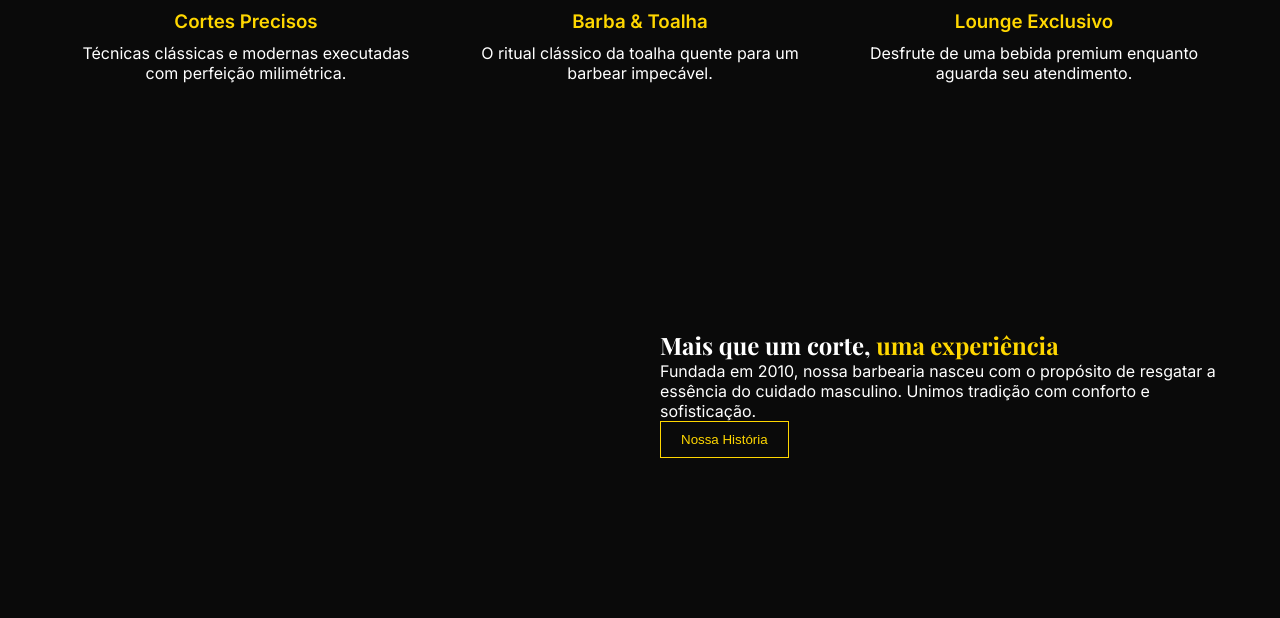
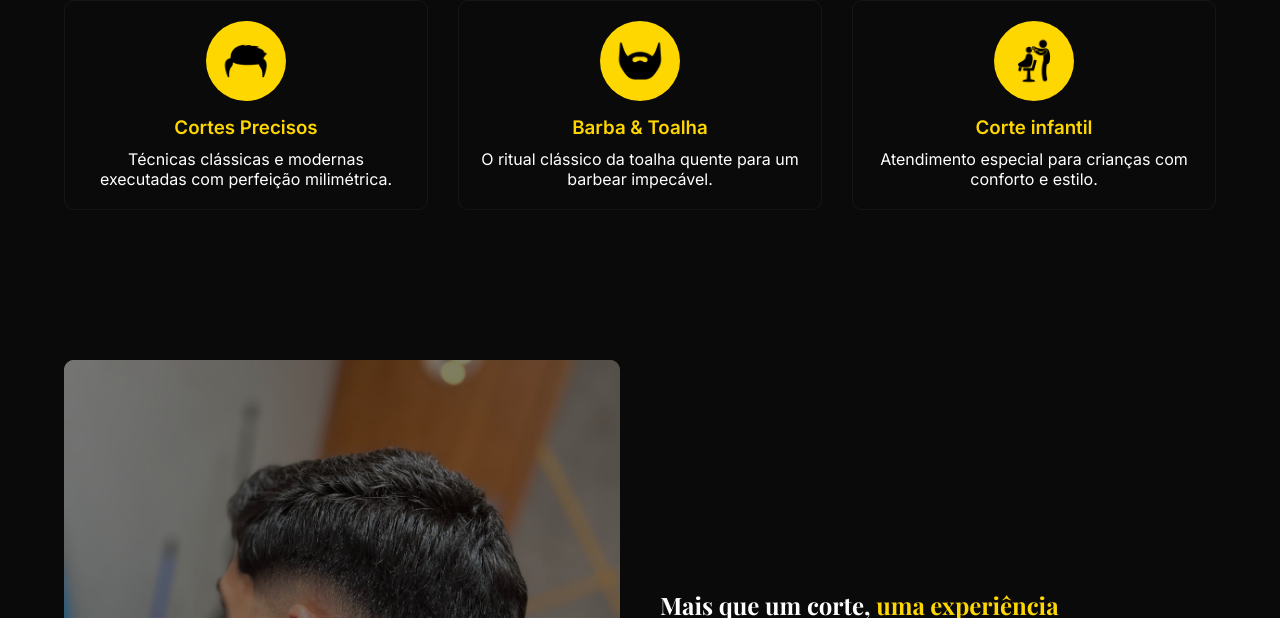
Before and after one commit to KauanRcDev/Barbearia, a plain HTML site: page index.html in a window 1280 px wide. Shown: the part 870-1488 px from the top of the page. Drawn offline with nearby package versions, Linux system fonts and the light colour scheme.

Commit message:
mod_02.04.26

```diff
--- a/index.html
+++ b/index.html
@@ -43,19 +43,28 @@
 
 <!-- SERVIÇOS -->
 <section class="services container">
-  <div class="card">
+   <div class="card">
+  <div class="icon">
+  <img src="./Imagens_Divino´s/man-hair.png" class="icon-img">
+ </div>
     <h3>Cortes Precisos</h3>
     <p>Técnicas clássicas e modernas executadas com perfeição milimétrica.</p>
   </div>
 
   <div class="card">
+     <div class="icon">
+     <img src="./Imagens_Divino´s/beard.png" class="icon-img">
+     </div>
     <h3>Barba & Toalha</h3>
     <p>O ritual clássico da toalha quente para um barbear impecável.</p>
   </div>
 
   <div class="card">
-    <h3>Lounge Exclusivo</h3>
-    <p>Desfrute de uma bebida premium enquanto aguarda seu atendimento.</p>
+     <div class="icon">
+     <img src="./Imagens_Divino´s/cutting.png" class="icon-img">
+    </div>
+     <h3>Corte infantil</h3>
+    <p>Atendimento especial para crianças com conforto e estilo.</p>
   </div>
 </section>
 
@@ -66,11 +75,10 @@
   <div class="about-text">
     <h2>Mais que um corte, <span>uma experiência</span></h2>
     <p>
-      Fundada em 2010, nossa barbearia nasceu com o propósito de resgatar a essência
+      Fundada em 2025, nossa barbearia nasceu com o propósito de resgatar a essência
       do cuidado masculino. Unimos tradição com conforto e sofisticação.
     </p>
 
-    <button class="btn-outline">Nossa História</button>
   </div>
 </section>
 
@@ -85,8 +93,8 @@
 
     <div>
       <h4>Agendamento</h4>
-      <p>(11) 99999-9999</p>
-      <p>Av. Paulista, 1000</p>
+      <p>(17) 99751-0566</p>
+      <p>R. Dezesseis, 546a - Centro, Santa fé do Sul-SP</p>
     </div>
 
     <div>
--- a/style.css
+++ b/style.css
@@ -38,15 +38,18 @@ body {
   font-family: 'Playfair Display', serif;
   font-weight: 900;
   color: gold;
+  font-size: 20px;
 }
 
 .menu a {
   margin: 0 15px;
   text-decoration: none;
   color: #ccc;
-  font-size: 14px;
+  font-size: 13px;
   text-transform: uppercase;
+
 }
+
 
 .menu a:hover {
   color: gold;
@@ -74,7 +77,7 @@ body {
   height: 100vh;
   background-size: cover;
   background-position: center;
-  background-image: url("./Imagens_Divino´s/Logo_Divino´s.jpeg");
+  background-image: url("./Imagens_Divino´s/Barbearia\ luxuosa\ e\ sofisticada.png");
   background-repeat:  no-repeat;
   display: flex;
   align-items: center;
@@ -119,17 +122,23 @@ body {
 .services {
   display: flex;
   gap: 30px;
-  padding: 80px 0;
+  padding: 70px 0;
 }
 
 .card {
   flex: 1;
   text-align: center;
+
+  display: flex;
+  flex-direction: column;
+  align-items: center;
+  justify-content: center;
 }
 
 .card h3 {
   color: gold;
   margin-bottom: 10px;
+
 }
 
 /* ABOUT */
@@ -139,12 +148,28 @@ body {
   padding: 80px 0;
   align-items: center;
 }
+/*inicio img*/
+.about-img {
+  position: relative;
+  flex: 1;
+  height: 550px;
+  background-image: url("./Imagens_Divino´s/mid_fade_V.jpeg");
+background-size: cover;
+background-position: center;
+border-radius: 10px;
+overflow: hidden;
+}
 
-.about-img {
-  flex: 1;
-  height: 300px;
-  background: url('L') center/cover;
+.about-img::after {
+  content: "";
+  position: absolute;
+  width: 100%;
+  height: 100%;
+  top: 0;
+  left: 0;
+  background: rgba(0, 0, 0, 0.5); /* controla a sombra */
 }
+/*Fim img*/
 
 .about-text {
   flex: 1;
@@ -179,3 +204,55 @@ footer h3, footer h4 {
   font-size: 12px;
   color: #777;
 }
+
+.icon {
+  width: 80px;
+  height: 80px;
+  background: gold;
+  border-radius: 50%;
+
+  display: flex;
+  align-items: center;
+  justify-content: center;
+
+  margin-bottom: 15px;
+}
+
+.icon-img {
+  width: 60px;
+  height: 60px;
+}
+
+/*melhoras visuais*/
+.navbar {
+  transition: 0.3s;
+}
+.btn-gold {
+  transition: 0.3s;
+}
+
+.btn-gold:hover {
+  transform: scale(1.05);
+  opacity: 0.9;
+}
+
+.btn-outline:hover {
+  background: gold;
+  color: black;
+}
+
+html {
+  scroll-behavior: smooth;
+
+}
+.card {
+  padding: 20px;
+  border: 1px solid rgba(255,255,255,0.05);
+  border-radius: 10px;
+  transition: 0.3s;
+}
+
+.card:hover {
+  transform: translateY(-5px);
+  border-color: gold;
+}
```
Also changed, not shown: Imagens_Divino´s/beard.png (added), Imagens_Divino´s/cutting.png (added), Imagens_Divino´s/man-hair.png (added), Imagens_Divino´s/mid_fade_V.jpg (added), 1 other file.
